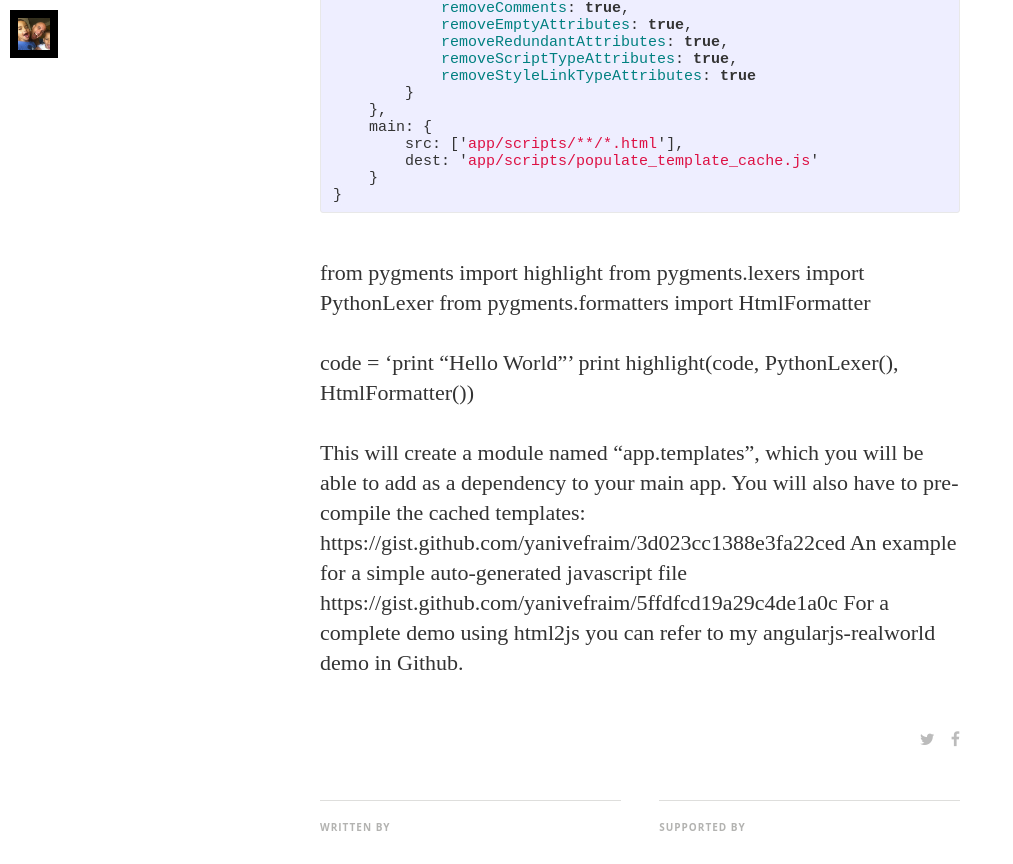
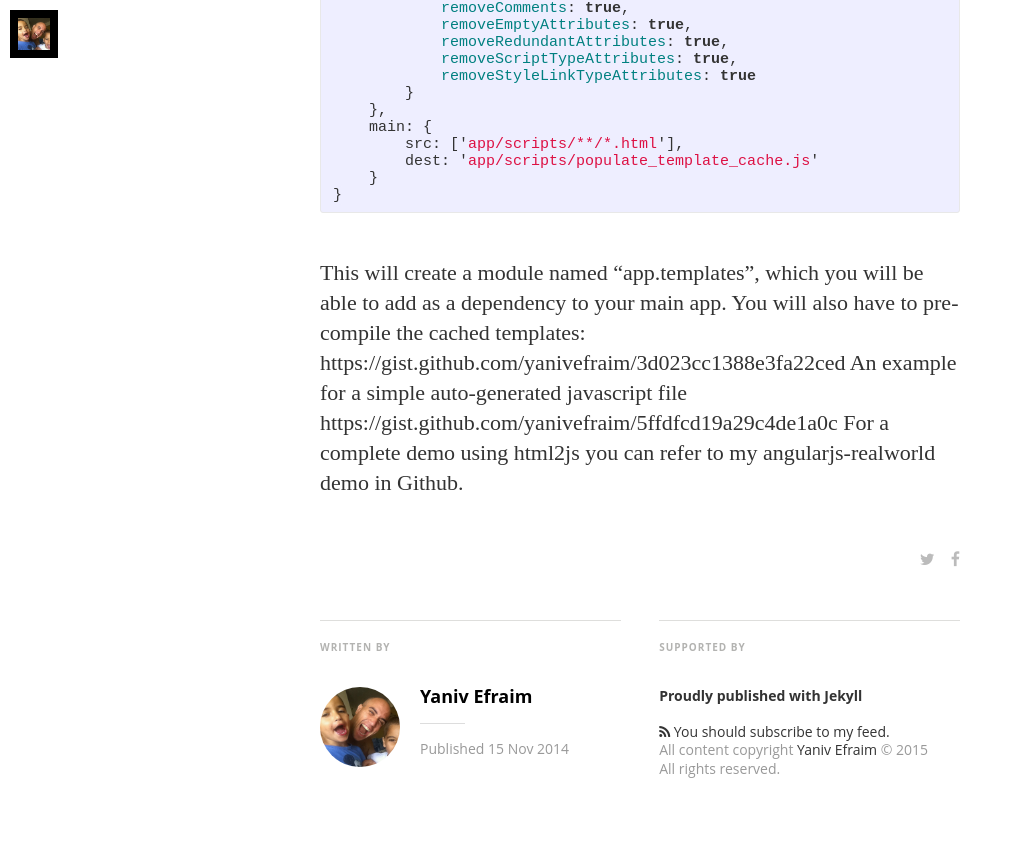
Before and after one commit to Morgan-Leon/yanivefraim.github.io, a Jekyll site: the page built from _posts/2014-12-15-pre-caching-angularjs-templates-using-html2js.markdown, in a window 1280 px wide and 900 px high, scrolled down 1780 px, cut to the strip 0-864 px from the top of the window. Shown: the whole strip, without its empty margins (0-1013 px from the left). Built offline with Jekyll 4.4.1, drawn with Linux system fonts in a browser that asks for light colours; nearby versions of some CDN libraries; some web fonts are replaced; Markdown is read by kramdown in place of the engine named in the settings.

Commit message:
Update 2014-12-15-pre-caching-angularjs-templates-using-html2js.markdown

```diff
--- a/_posts/2014-12-15-pre-caching-angularjs-templates-using-html2js.markdown
+++ b/_posts/2014-12-15-pre-caching-angularjs-templates-using-html2js.markdown
@@ -42,13 +42,6 @@ html2js: {
 }
 {% endhighlight %}
 
-from pygments import highlight
-from pygments.lexers import PythonLexer
-from pygments.formatters import HtmlFormatter
-
-code = 'print "Hello World"'
-print highlight(code, PythonLexer(), HtmlFormatter())
-
 This will create a module named "app.templates", which you will be able to add as a dependency to your main app. You will also have to pre-compile the cached templates:
 https://gist.github.com/yanivefraim/3d023cc1388e3fa22ced
 An example for a simple auto-generated javascript file https://gist.github.com/yanivefraim/5ffdfcd19a29c4de1a0c For a complete demo using html2js you can refer to my angularjs-realworld demo in Github.
```
